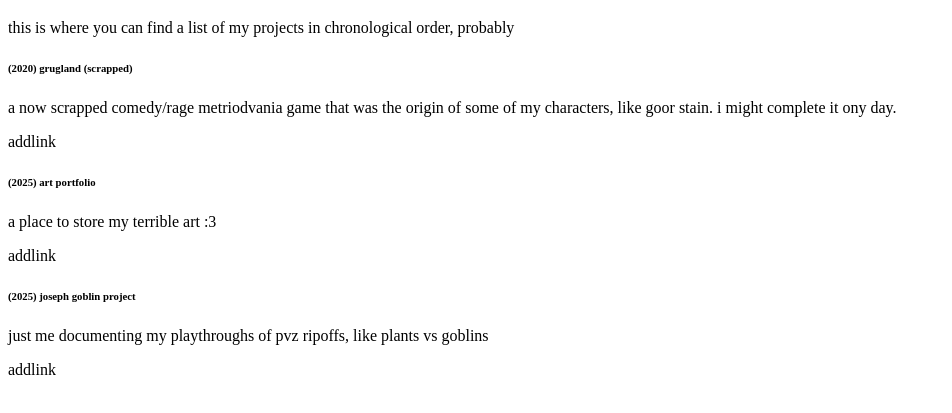
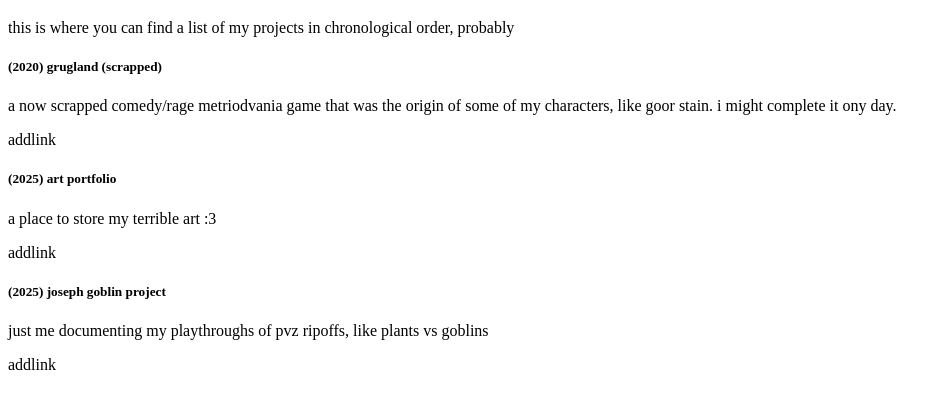
Before and after one commit to mouldyair/stain, a plain HTML site: page index.html in a window 1280 px wide. Shown: the part 61-474 px from the top of the page, without its empty margins (0-952 px from the left). Drawn offline with Linux system fonts and the light colour scheme.

Commit message:
Update index.html

```diff
--- a/index.html
+++ b/index.html
@@ -3,13 +3,13 @@
 <body>
   <h1>Home Page</h1>
   <p>this is where you can find a list of my projects in chronological order, probably</p>
-  <h6>(2020) grugland (scrapped)</h6>
+  <h5>(2020) grugland (scrapped)</h5>
   <p>a now scrapped comedy/rage metriodvania game that was the origin of some of my characters, like goor stain. i might complete it ony day.</p>
   <p>addlink</p>
-  <h6>(2025) art portfolio</h6>
+  <h5>(2025) art portfolio</h5>
   <p>a place to store my terrible art :3</p>
   <p>addlink</p>
-  <h6>(2025) joseph goblin project</h6>
+  <h5>(2025) joseph goblin project</h5>
   <p>just me documenting my playthroughs of pvz ripoffs, like plants vs goblins</p>
   <p>addlink</p>
 </body>
```
